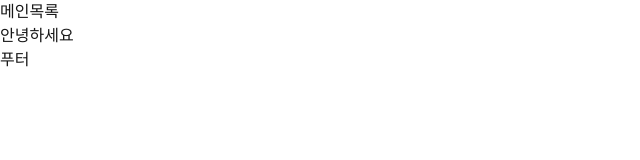
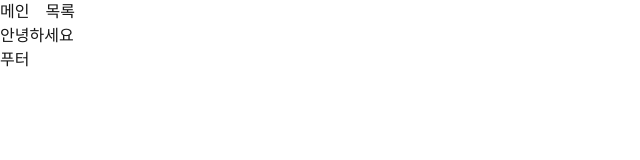
Before and after one commit to sat7312/p-27-front-260316, a Next.js app: page / in a window 1280 px wide. Shown: the top 160 px of the page, without its empty margins (0-640 px from the left). Built offline with nearby package versions, Linux system fonts and the light colour scheme.

Commit message:
7 a태그 대신 Link로 최적화

```diff
--- a/src/app/layout.tsx
+++ b/src/app/layout.tsx
@@ -1,6 +1,7 @@
 import type { Metadata } from "next";
 import { Geist, Geist_Mono } from "next/font/google";
 import "./globals.css";
+import Link from "next/link";
 
 const geistSans = Geist({
   variable: "--font-geist-sans",
@@ -28,9 +29,9 @@ export default function RootLayout({
         className={`${geistSans.variable} ${geistMono.variable} antialiased`}
       >
         <header>
-          <nav>
-            <a href="/">메인</a>
-            <a href="/list">목록</a>
+          <nav className="flex gap-4">
+            <Link href="/">메인</Link>
+            <Link href="/list">목록</Link>
           </nav>
         </header>
         {children}
```
